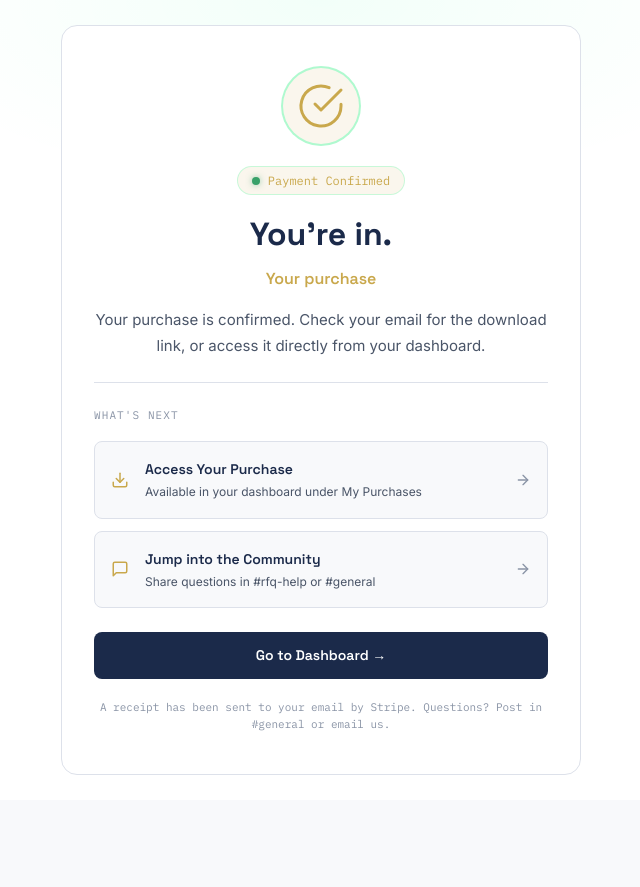
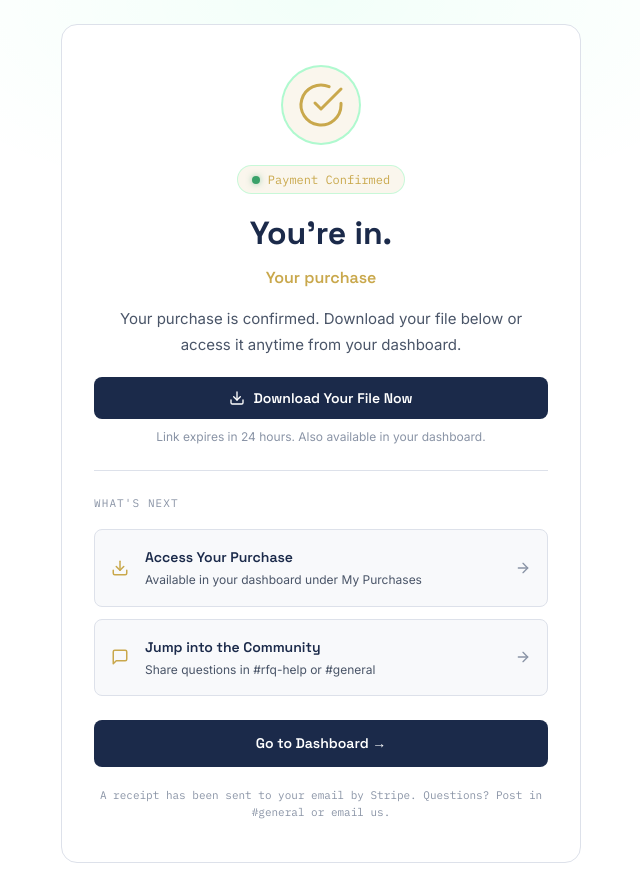
Before and after one commit to icrestiq/icrestiq-govcon-lab, a React (Vite) app: page /checkout/success in a window 1280 px wide. Shown: the whole page, without its empty margins (319-959 px from the left). Before the commit the page ends 800 px from the top, so only its background shows below. Built offline with nearby package versions, Linux system fonts and the light colour scheme; no server answers.

Commit message:
update checkout success

```diff
--- a/src/pages/CheckoutSuccess.jsx
+++ b/src/pages/CheckoutSuccess.jsx
@@ -1,6 +1,7 @@
 import { useEffect, useState } from 'react'
 import { useSearchParams, Link } from 'react-router-dom'
-import { CheckCircle, ArrowRight, Download, MessageSquare } from 'lucide-react'
+import { CheckCircle, ArrowRight, Download, MessageSquare, Loader } from 'lucide-react'
+import { useAuth } from '../lib/AuthContext'
 import styles from './CheckoutResult.module.css'
 
 const PRODUCT_CONTENT = {
@@ -10,8 +11,8 @@ const PRODUCT_CONTENT = {
   'mro-industrial':  { name: 'MRO & Industrial Parts Playbook',        type: 'digital' },
   'mil-spec-bible':  { name: 'MIL-SPEC Packaging Bible™',              type: 'digital' },
   'founding-member': { name: 'Founding Member — Lifetime Access',      type: 'membership' },
-  'lab-monthly':     { name: 'iCrestiQ GovCon Lab — $57/mo Membership',         type: 'membership' },
-  'lab-pro-monthly': { name: 'iCrestiQ GovCon Lab Pro — $107/mo Membership',     type: 'membership' },
+  'lab-monthly':     { name: 'iCrestiQ GovCon Lab — $57/mo Membership',      type: 'membership' },
+  'lab-pro-monthly': { name: 'iCrestiQ GovCon Lab Pro — $107/mo Membership', type: 'membership' },
 }
 
 export default function CheckoutSuccess() {
@@ -19,18 +20,38 @@ export default function CheckoutSuccess() {
   const productId = params.get('product')
   const sessionId = params.get('session_id')
   const product = PRODUCT_CONTENT[productId] || { name: 'Your purchase', type: 'digital' }
-  const [countdown, setCountdown] = useState(10)
+  const { user } = useAuth()
 
-  useEffect(() => {
-    if (countdown <= 0) return
-    const t = setTimeout(() => setCountdown(c => c - 1), 1000)
-    return () => clearTimeout(t)
-  }, [countdown])
+  const [downloadLoading, setDownloadLoading] = useState(false)
+  const [downloadError, setDownloadError] = useState('')
+
+  async function handleDownload() {
+    if (!user || !productId) return
+    setDownloadLoading(true)
+    setDownloadError('')
+
+    try {
+      const res = await fetch('/api/stripe/download', {
+        method: 'POST',
+        headers: { 'Content-Type': 'application/json' },
+        body: JSON.stringify({ productId, userId: user.id }),
+      })
+
+      const data = await res.json()
+
+      if (!res.ok) throw new Error(data.error || 'Download failed')
+
+      window.open(data.url, '_blank')
+    } catch (err) {
+      setDownloadError(err.message)
+    } finally {
+      setDownloadLoading(false)
+    }
+  }
 
   return (
     <div className={styles.page}>
       <div className={styles.card}>
-        {/* Success icon */}
         <div className={styles.iconWrap}>
           <CheckCircle size={48} strokeWidth={1.5} />
         </div>
@@ -46,7 +67,7 @@ export default function CheckoutSuccess() {
         <p className={styles.message}>
           {product.type === 'membership'
             ? 'Your membership is active. Full access to the community, courses, and intel digest is unlocked.'
-            : 'Your purchase is confirmed. Check your email for the download link, or access it directly from your dashboard.'
+            : 'Your purchase is confirmed. Download your file below or access it anytime from your dashboard.'
           }
         </p>
 
@@ -56,9 +77,32 @@ export default function CheckoutSuccess() {
           </p>
         )}
 
+        {product.type === 'digital' && (
+          <div style={{ margin: 'var(--sp-5) 0' }}>
+            {downloadError && (
+              <p style={{ color: 'var(--red)', fontSize: '0.875rem', marginBottom: 'var(--sp-3)' }}>
+                {downloadError}
+              </p>
+            )}
+            <button
+              className="btn btn-primary w-full"
+              style={{ justifyContent: 'center', gap: 'var(--sp-2)' }}
+              onClick={handleDownload}
+              disabled={downloadLoading}
+            >
+              {downloadLoading
+                ? <><Loader size={16} className={styles.spin} /> Generating download link...</>
+                : <><Download size={16} /> Download Your File Now</>
+              }
+            </button>
+            <p style={{ fontSize: '0.75rem', color: 'var(--text-muted)', textAlign: 'center', marginTop: 'var(--sp-2)' }}>
+              Link expires in 24 hours. Also available in your dashboard.
+            </p>
+          </div>
+        )}
+
         <hr className="divider" />
 
-        {/* Next steps */}
         <div className={styles.nextSteps}>
           <div className={styles.nextLabel}>What's next</div>
 
```
